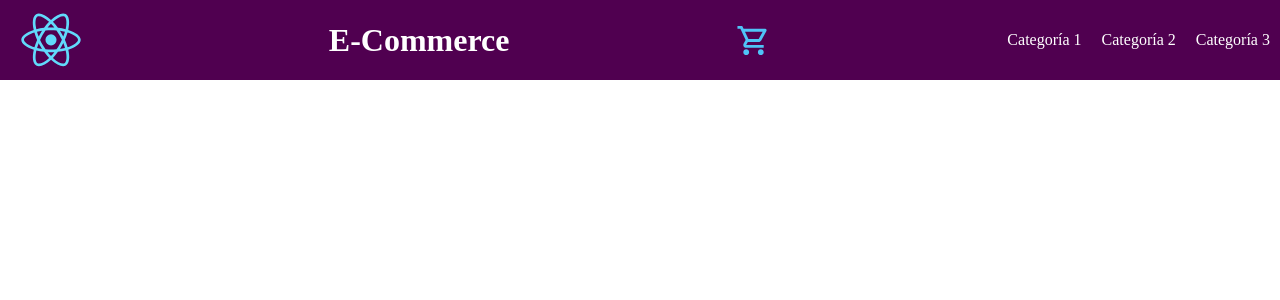
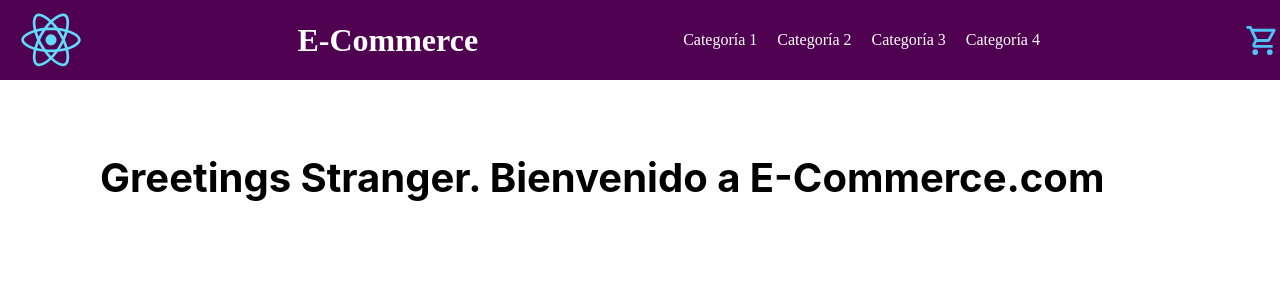
Before and after one commit to JereCos/React-JS, a React (Create React App) app: page / in a window 1280 px wide. Shown: the top 300 px of the page. Built offline with nearby package versions, Linux system fonts and the light colour scheme.

Commit message:
Agregado componentes CartWidget e ItemListContainer

```diff
--- a/src/App.js
+++ b/src/App.js
@@ -1,10 +1,12 @@
 import React from 'react';
+import ItemListContainer from './Components/ItemListContainer';
 import NavBar from "./Components/NavBar";
 
 function App() {
   return (
     <>
       <NavBar />
+      <ItemListContainer greeting='Greetings Stranger. Bienvenido a E-Commerce.com'/>
     </>
   );
 }
--- /dev/null
+++ b/src/Components/CartWidget.js
@@ -0,0 +1,11 @@
+import React from 'react';
+import ShoppingCartOutlinedIcon from '@mui/icons-material/ShoppingCartOutlined';
+import { lightBlue } from '@mui/material/colors';
+
+const CartWidget = () => {
+  return (
+    <ShoppingCartOutlinedIcon sx={{ color: lightBlue[300] }} fontSize="large"/>
+  )
+}
+
+export default CartWidget
--- /dev/null
+++ b/src/Components/ItemListContainer.js
@@ -0,0 +1,17 @@
+import React from 'react'
+
+const ItemListContainer = ({greeting}) => {
+  return (
+    <h4 style = {styles.h4}>{greeting}</h4>
+  )
+}
+
+const styles = {
+    h4 : {
+        color : 'black',
+        padding : 100,
+        fontSize : 40,
+    }
+}
+
+export default ItemListContainer
--- a/src/Components/NavBar.jsx
+++ b/src/Components/NavBar.jsx
@@ -1,23 +1,23 @@
 import React from 'react'
 import logo from '../logo.svg';
-import ShoppingCartOutlinedIcon from '@mui/icons-material/ShoppingCartOutlined';
 import MenuOpenOutlinedIcon from '@mui/icons-material/MenuOpenOutlined';
 import { lightBlue } from '@mui/material/colors';
 import '../App.css';
+import CartWidget from './CartWidget';
 
 const NavBar = () => {
 
   const categorias = [
     {id : 0, nombre : 'Categoría 1'},
     {id : 1, nombre : 'Categoría 2'},
-    {id : 2, nombre : 'Categoría 3'}
+    {id : 2, nombre : 'Categoría 3'},
+    {id : 3, nombre : 'Categoría 4'}
   ]
 
   return (
     <header style = {styles.appHeader}>
       <img src={logo} style = {styles.appLogo} alt = "logo" />
       <h1 style = {styles.h1}>E-Commerce</h1>
-      <ShoppingCartOutlinedIcon sx={{ color: lightBlue[300] }} fontSize="large"/>
       <nav>
         {
           categorias.map ((categoria) => {
@@ -26,6 +26,7 @@ const NavBar = () => {
         }
         <MenuOpenOutlinedIcon style = {styles.navDesplegable} className ='nav-desplegable' sx={{ color: lightBlue[300] }} fontSize="large"/>
       </nav>
+      <CartWidget />
     </header>
   )
 }
```
